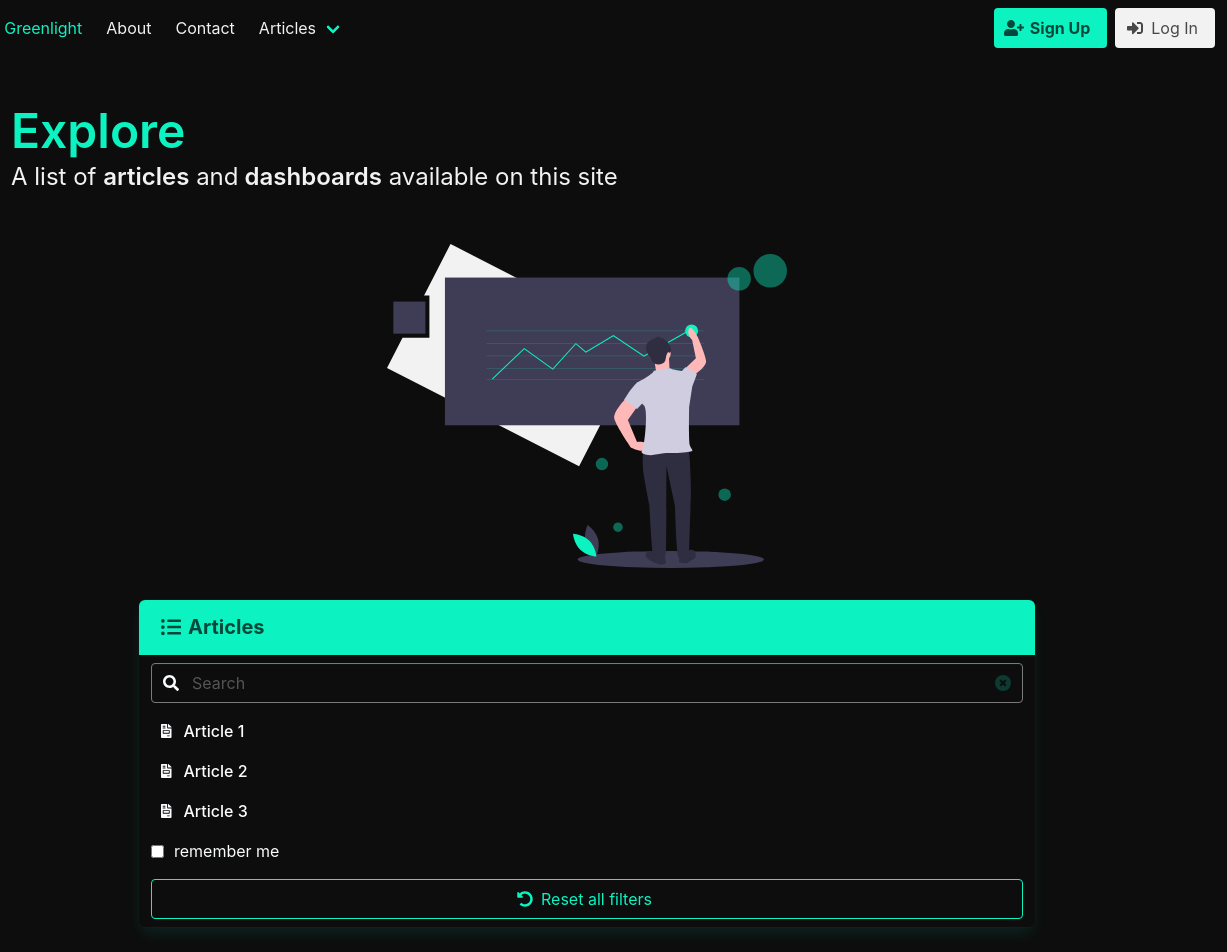
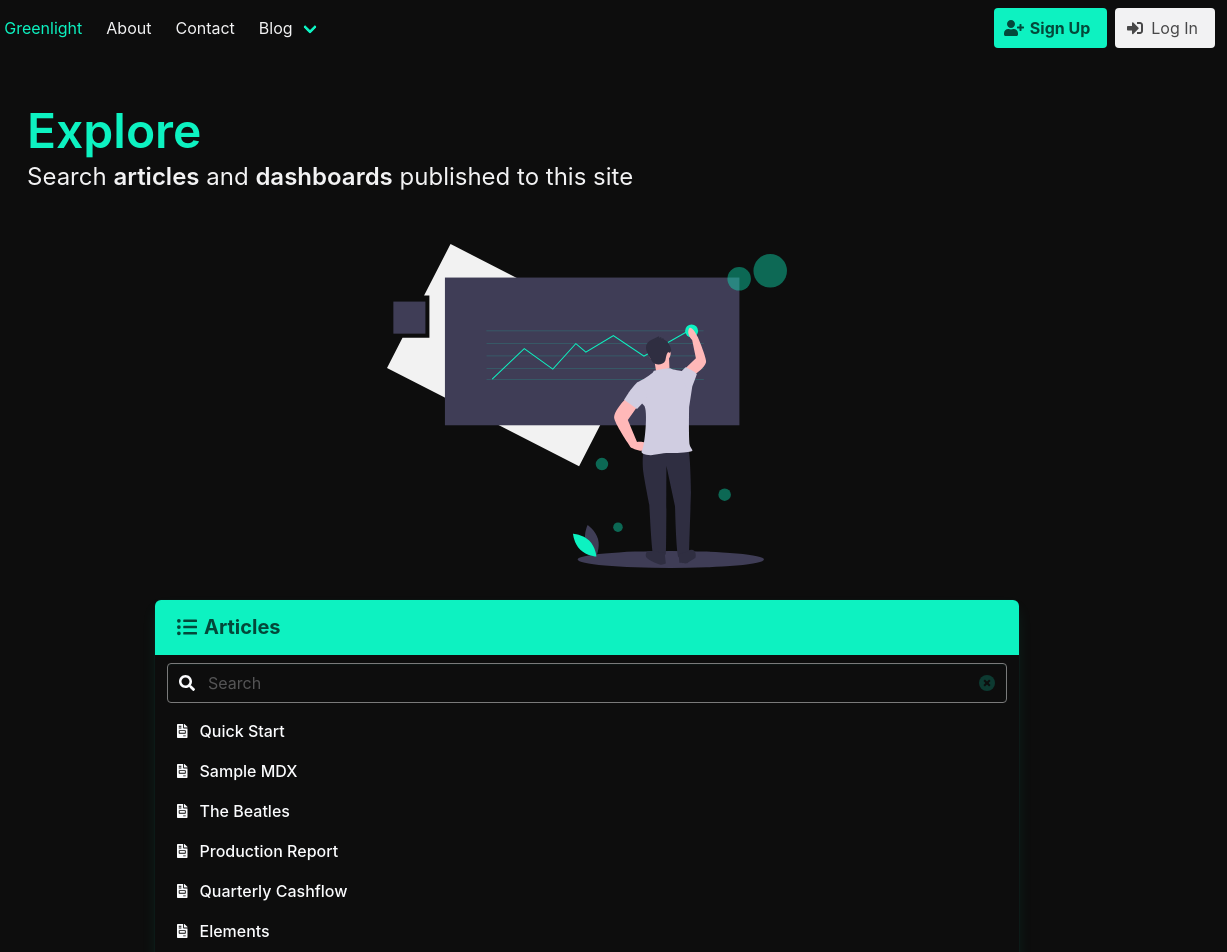
Before and after one commit to API-Guild/greenlight, a Gatsby site: page /explore in a window 1280 px wide. Shown: the top 952 px of the page, 53-1280 px from the left. Built offline with nearby package versions, Linux system fonts and the light colour scheme; Gatsby itself is replaced by a stand-in of ours; some packages are replaced by stand-ins of ours.

Commit message:
made the explore page dynamic with GraphQL

```diff
--- a/src/assets/styles/global.scss
+++ b/src/assets/styles/global.scss
@@ -32,7 +32,7 @@ $accentMain: $greenlight;
 // full list of Bulma variables are described here: https://bulma.io/documentation/customize/variables/
 
 // Left & Right gap on the app
-$gap: 32px;
+$gap: 48px;
 
 // Main Color Schemes
 $primary: $accentMain;
--- a/src/components/contentIndex/contentIndex.js
+++ b/src/components/contentIndex/contentIndex.js
@@ -6,6 +6,8 @@ import Search from "../search/search"
 
 // Creates an index component listing posts on pages such as Explore
 export default function ContentIndex(props) {
+
+  console.log('content', props.content)
 
   const makeActive = (event) => {
     event.target.classList.toggle("is-active")
@@ -28,31 +30,16 @@ export default function ContentIndex(props) {
           <Search/>
         </div>
 
-        <a className="panel-block contentIndexArticle has-text-weight-medium" href="/explore" onClick={makeActive}>
-          <span className="panel-icon">
-            <FontAwesomeIcon icon={faFileInvoice}/>
-          </span>
-          Article 1
-        </a>
-
-        <a className="panel-block contentIndexArticle has-text-weight-medium" href="/explore" onClick={makeActive}>
-          <span className="panel-icon">
-            <FontAwesomeIcon icon={faFileInvoice}/>
-          </span>
-          Article 2
-        </a>
-
-        <a className="panel-block contentIndexArticle has-text-weight-medium" href="/explore" onClick={makeActive}>
-          <span className="panel-icon">
-            <FontAwesomeIcon icon={faFileInvoice}/>
-          </span>
-          Article 3
-        </a>
-
-        <label className="panel-block">
-          <input type="checkbox"/>
-          remember me
-        </label>
+        {props.content.map((item) => (
+          <a className="panel-block contentIndexArticle has-text-weight-medium"
+            href={item.fields.slug} onClick={makeActive} key={Math.random().toString(36).substr(2, 10)}
+          >
+            <span className="panel-icon">
+              <FontAwesomeIcon icon={faFileInvoice}/>
+            </span>
+            {item.frontmatter.title}
+          </a>
+        ))}
 
         <div className="panel-block">
           <button className="button is-primary is-outlined is-fullwidth">
--- a/src/components/navbar/navbar.js
+++ b/src/components/navbar/navbar.js
@@ -73,7 +73,7 @@ export default function Navbar() {
             Contact
           </Link>
 
-          <Dropdown title="Articles">
+          <Dropdown title="Blog">
             <Link to="/explore" className="navbar-item">
               <span className="icon-text has-text-weight-bold">
                 <span className="icon">
--- a/src/pages/explore.js
+++ b/src/pages/explore.js
@@ -1,24 +1,51 @@
 import React from "react"
+import { graphql } from "gatsby"
 import Layout from "../components/layout/layout"
 import Hero from "../components/hero/hero"
 import ContentIndex from "../components/contentIndex/contentIndex"
 import Cartoon from "../components/cartoon/cartoon"
 import analytics from "../assets/svg/undraw_predictive_analytics_kf9n.svg"
 
-export default function Reports() {
+export default function Reports({ data }) {
+  const blog = data.allMdx.nodes;
+
   return (
     <Layout>
       <Hero
         title="Explore"
         subtitle={
-          <span>A list of <strong>articles</strong> and
-          <strong> dashboards</strong> available on this site</span>
+          <span>
+            Search <strong>articles</strong> and <strong>dashboards</strong> published to this site
+          </span>
         }
       />
       <Cartoon svg={analytics}/>
       <ContentIndex
         title="Articles"
+        content={blog}
       />
     </Layout>
   )
 }
+
+export const query = graphql`
+  query {
+    allMdx(
+      sort: {
+        fields: [frontmatter___date, frontmatter___title]
+        order: DESC
+      }
+    ) {
+      nodes {
+        frontmatter {
+          title
+          description
+          date
+        }
+        fields {
+          slug
+        }
+      }
+    }
+  }
+`
```
